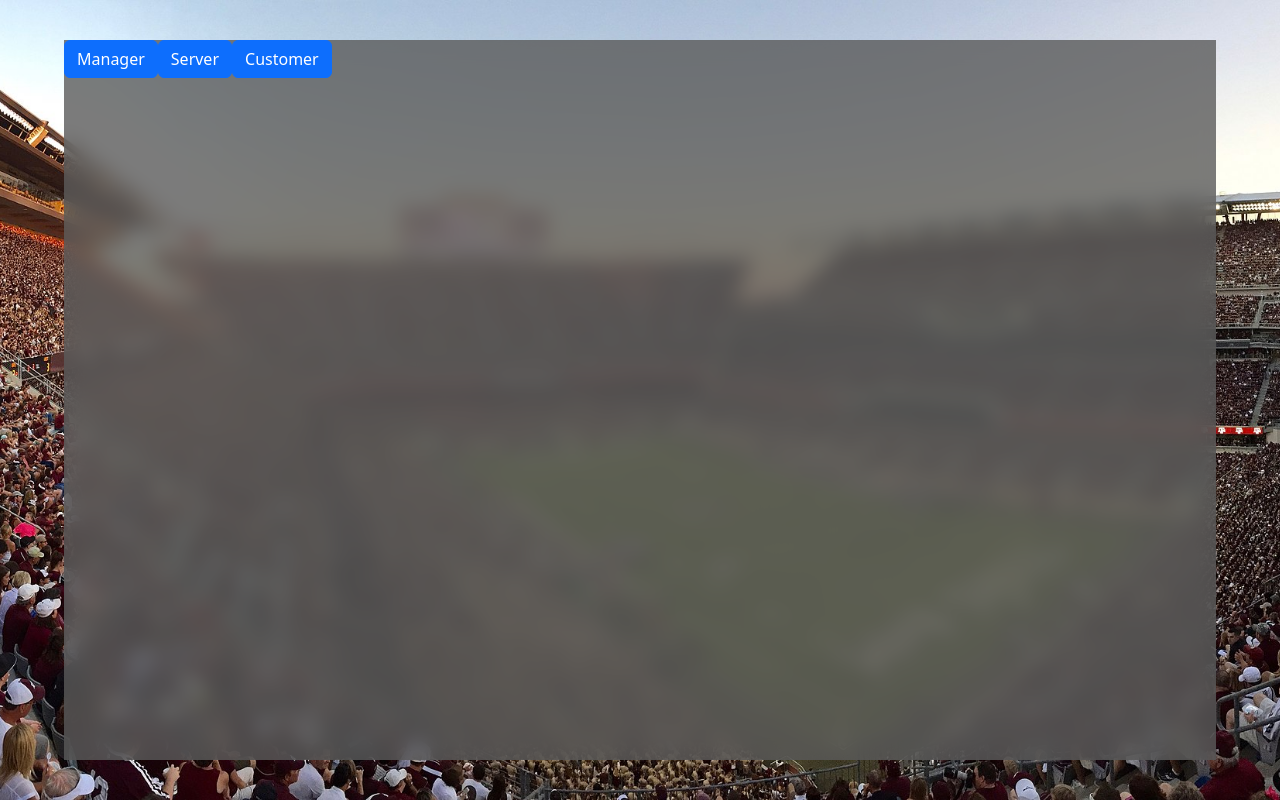
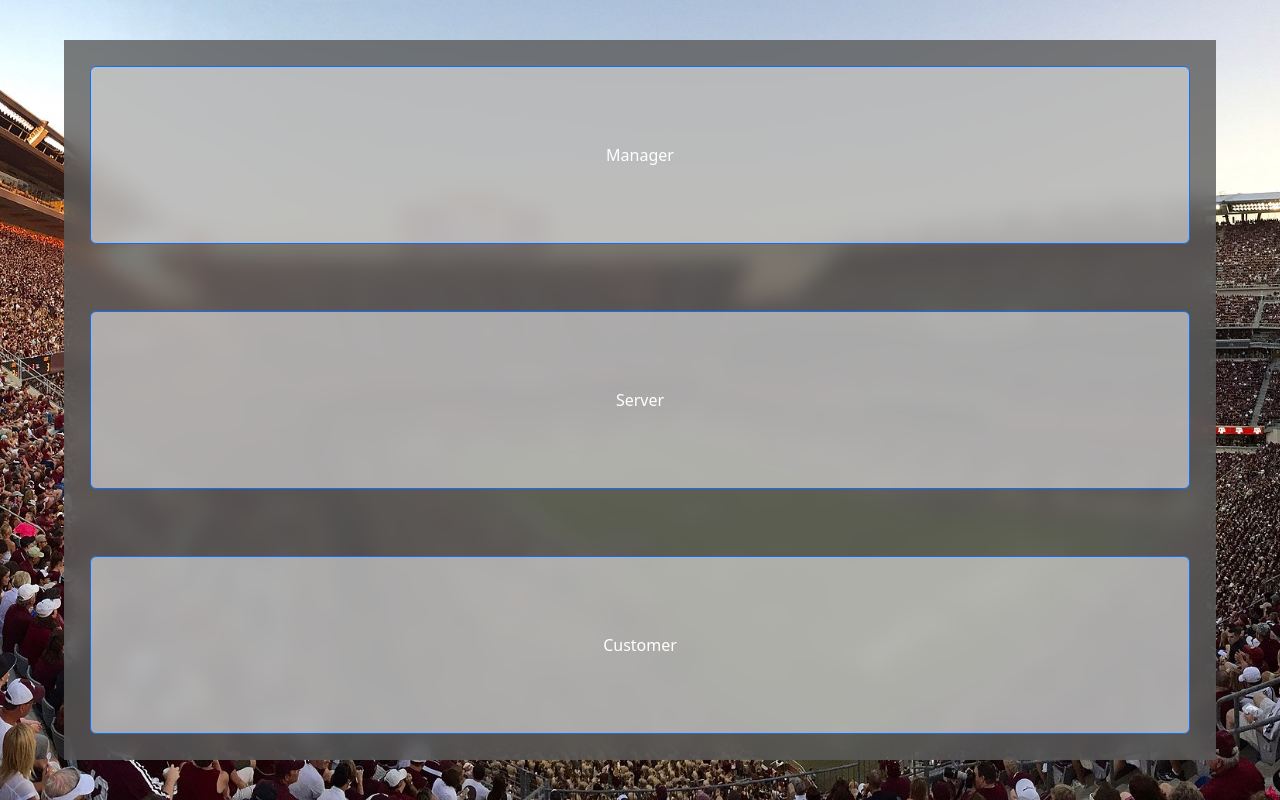
Before and after one commit to CSCE315-F22-Taele/Team-64-Project-3, a React (Create React App) app: page / in a window 1280 px wide. Built offline with nearby package versions, Linux system fonts and the light colour scheme.

Commit message:
Added better layout and colors for the main screen

```diff
--- a/src/App.js
+++ b/src/App.js
@@ -26,6 +26,12 @@ const glassPane = {
   height: '90vh',
   width: '90vw',
   overflow: 'hidden',
+
+  display: 'grid',
+  gridTemplateColumns: 'repeat(1, 1fr)',
+  gap: '10%',
+  // gridAutoRows: 'minmax(500px, auto)',
+  padding: '2%',
 }
 
 
@@ -48,9 +54,9 @@ const App = () => {
     <div>
       <img src={picture} style={myStyle} alt='Kyle Field'/>
       <div style={glassPane}>
-        <Button variant='primary' onClick={navigateToManager}>Manager</Button>
-        <Button variant='primary' onClick={navigateToServer}>Server</Button>
-        <Button onClick={navigateToCustomer}>Customer</Button>
+        <Button variant='primary' onClick={navigateToManager} style={{backgroundColor: 'rgba(255, 255, 255, .5)', width: '100%', height: '100%'}}>Manager</Button>
+        <Button variant='primary' onClick={navigateToServer} style={{backgroundColor: 'rgba(255, 255, 255, .5)', width: '100%', height: '100%'}}>Server</Button>
+        <Button variant='primary' onClick={navigateToCustomer} style={{backgroundColor: 'rgba(255, 255, 255, .5)', width: '100%', height: '100%'}}>Customer</Button>
       </div>
     </div>
     )
```
